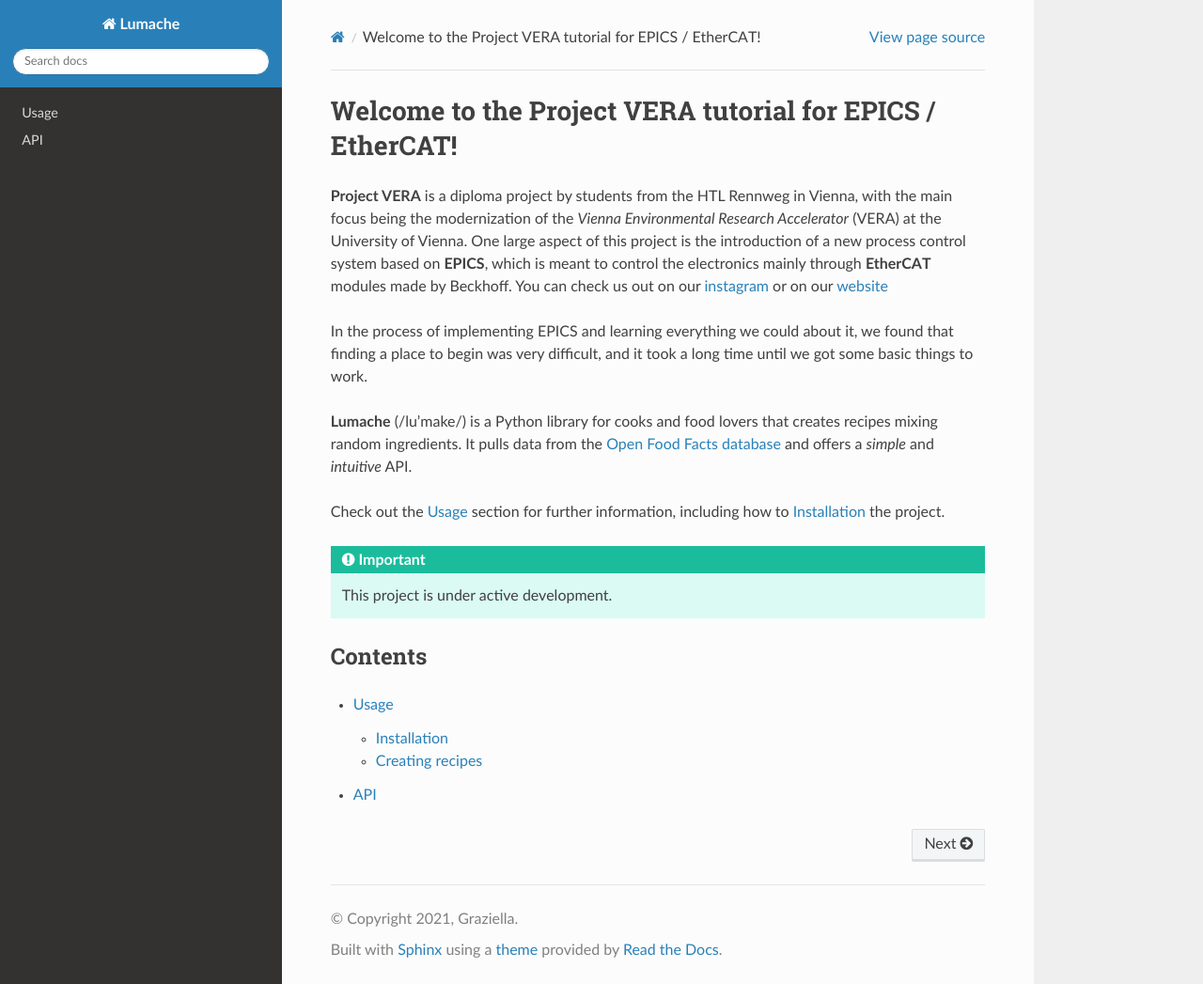
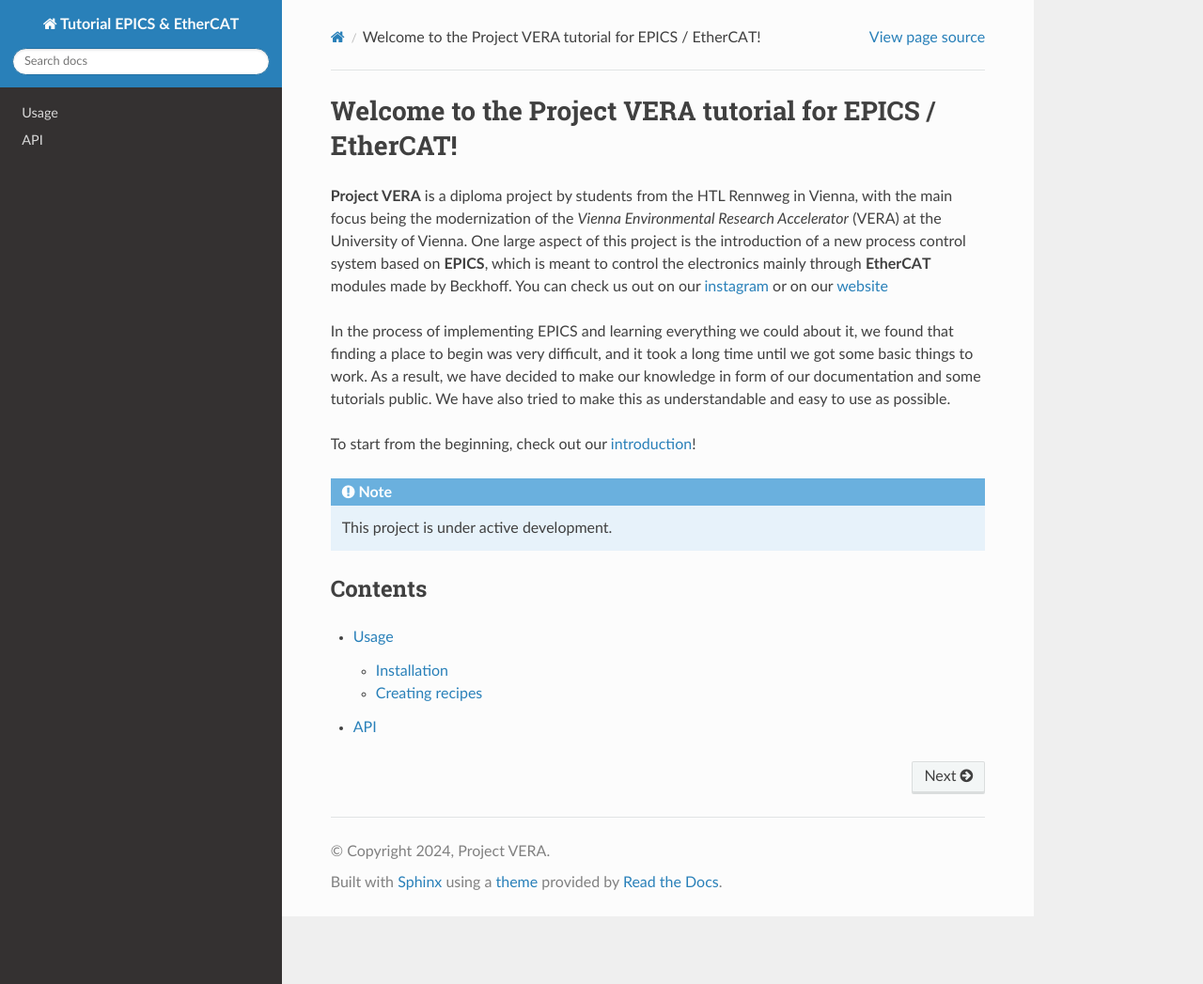
Before and after one commit to vera-univie/Tutorial-EPICS-EtherCAT, a Sphinx documentation site: the page built from docs/source/index.rst, in a window 1280 px wide and 1047 px high. Shown: the whole window at 94% size. Built offline with Sphinx 7.4.7 and the Read the Docs theme 3.1.0, drawn with Linux system fonts in a browser that asks for light colours.

Commit message:
further work

```diff
--- a/docs/source/conf.py
+++ b/docs/source/conf.py
@@ -2,9 +2,9 @@
 
 # -- Project information
 
-project = 'Lumache'
-copyright = '2021, Graziella'
-author = 'Graziella'
+project = 'Tutorial EPICS & EtherCAT'
+copyright = '2024, Project VERA'
+author = 'Project VERA'
 
 release = '0.1'
 version = '0.1.0'
--- a/docs/source/index.rst
+++ b/docs/source/index.rst
@@ -9,16 +9,14 @@ You can check us out on our `instagram <https://www.instagram.com/project_vera.o
 
 In the process of implementing EPICS and learning everything we could about it, we found that
 finding a place to begin was very difficult, and it took a long time until we got some basic things to work.
+As a result, we have decided to make our knowledge in form of our documentation and some tutorials public.
+We have also tried to make this as understandable and easy to use as possible.
 
-**Lumache** (/lu'make/) is a Python library for cooks and food lovers
-that creates recipes mixing random ingredients.
-It pulls data from the `Open Food Facts database <https://world.openfoodfacts.org/>`_
-and offers a *simple* and *intuitive* API.
+To start from the beginning, check out our introduction_!
 
-Check out the :doc:`usage` section for further information, including
-how to :ref:`installation` the project.
+.. _introduction: introduction
 
-.. important::
+.. note::
 
    This project is under active development.
 
```
Also changed, not shown: docs/source/introduction.rst (added, +16 -0 lines).
